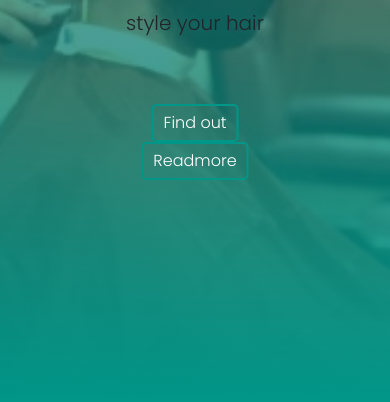
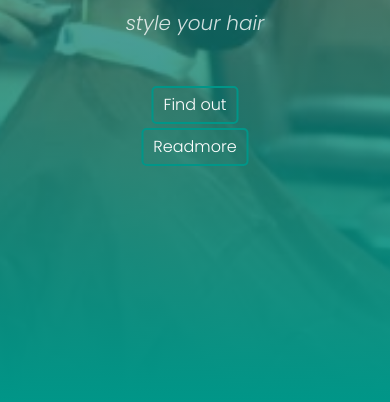
Before and after one commit to JPDhinesh/Hair-Cut, a plain HTML site: page index.html in a window 390 px wide. Shown: the part 442-844 px from the top of the page. Drawn offline with nearby package versions, Linux system fonts and the light colour scheme; a web font is replaced by a local one.

Commit message:
Update hair.css

```diff
--- a/hair.css
+++ b/hair.css
@@ -104,14 +104,18 @@
     font-family: 'Potta One';
 }
 
-.studio p {
+.content .links .colll {
+    padding: 2px;
+}
+
+.content p {
     color: white;
     font-style: italic;
     opacity: 0.8;
 }
 
 .content .links {
-    margin-top: 50px;
+    margin-top: 30px;
 }
 
 .content .links a {
@@ -270,7 +274,7 @@
 }
 
 @media screen and (max-width: 500px) {
-    .single-service {
+    .styling .single-service {
         flex-basis: 100%;
         margin-bottom: 30px;
     }
```
